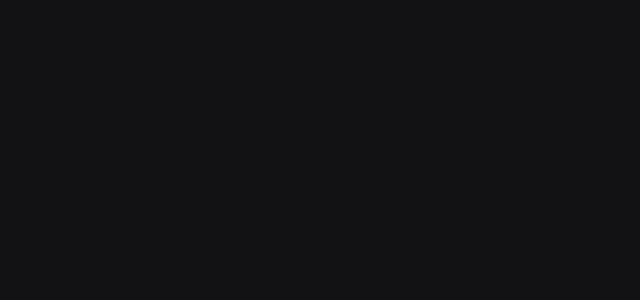
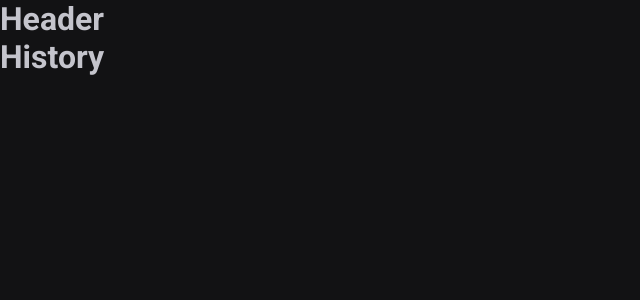
Before and after one commit to philipeF4ria/ignite-timer-web, a React (Vite) app: page /history in a window 1280 px wide. Shown: the top 300 px of the page, without its empty margins (0-640 px from the left). Built offline with nearby package versions, Linux system fonts and the light colour scheme.

Commit message:
feat: Implements routes

```diff
--- a/package.json
+++ b/package.json
@@ -12,6 +12,7 @@
   "dependencies": {
     "react": "^18.2.0",
     "react-dom": "^18.2.0",
+    "react-router-dom": "^6.6.1",
     "styled-components": "^5.3.6"
   },
   "devDependencies": {
--- a/src/App.tsx
+++ b/src/App.tsx
@@ -1,11 +1,17 @@
 import { ThemeProvider } from 'styled-components'
+import { BrowserRouter } from 'react-router-dom'
 
 import { defaultTheme } from './styles/themes/default'
 import { GlobalStyle } from './styles/global'
 
+import { Router } from './Router'
+
 function App() {
   return (
     <ThemeProvider theme={defaultTheme}>
+      <BrowserRouter>
+        <Router />
+      </BrowserRouter>
       <GlobalStyle />
     </ThemeProvider>
   )
--- /dev/null
+++ b/src/Router.tsx
@@ -0,0 +1,18 @@
+import { Routes, Route } from 'react-router-dom'
+
+import { Home } from './pages/Home'
+import { History } from './pages/History'
+import { Defaultlayout } from './layouts/DefaultLayout'
+
+function Router() {
+  return (
+    <Routes>
+      <Route path="/" element={<Defaultlayout />}>
+        <Route path="/" element={<Home />} />
+        <Route path="/history" element={<History />} />
+      </Route>
+    </Routes>
+  )
+}
+
+export { Router }
--- /dev/null
+++ b/src/components/Header.tsx
@@ -0,0 +1,5 @@
+function Header() {
+  return <h1>Header</h1>
+}
+
+export { Header }
--- /dev/null
+++ b/src/layouts/DefaultLayout.tsx
@@ -0,0 +1,14 @@
+import { Outlet } from 'react-router-dom'
+
+import { Header } from '../components/Header'
+
+function Defaultlayout() {
+  return (
+    <div>
+      <Header />
+      <Outlet />
+    </div>
+  )
+}
+
+export { Defaultlayout }
--- /dev/null
+++ b/src/pages/History.tsx
@@ -0,0 +1,5 @@
+function History() {
+  return <h1>History</h1>
+}
+
+export { History }
--- /dev/null
+++ b/src/pages/Home.tsx
@@ -0,0 +1,5 @@
+function Home() {
+  return <h1>Home</h1>
+}
+
+export { Home }
```
Also changed, not shown: 1 other file (tests, documents, lock files or other folders).
